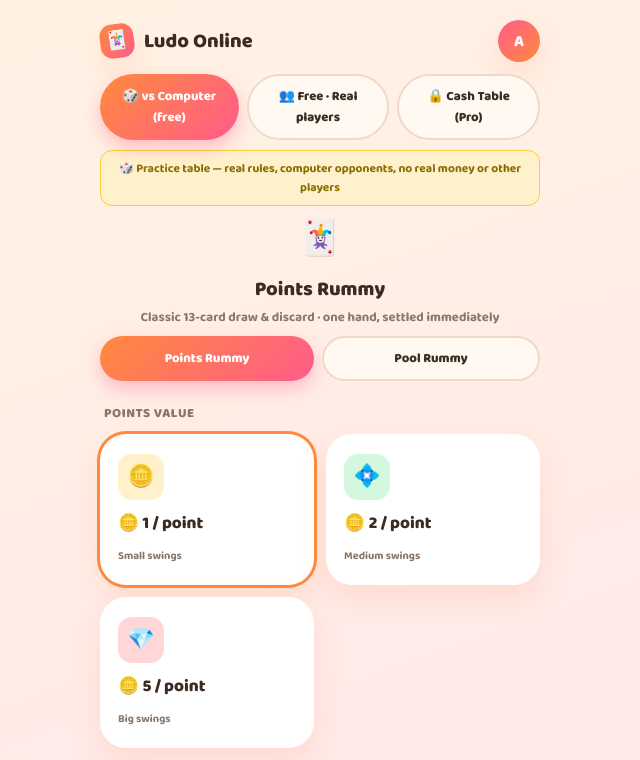
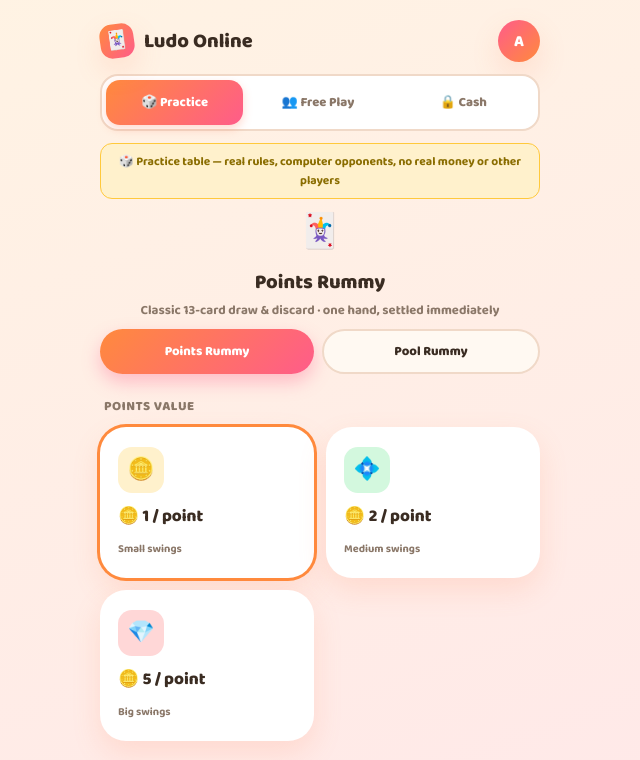
Before and after one commit to codesbaylab/ludo, a plain HTML site: page design/rummy-lobby.html in a window 1280 px wide. Shown: the top 760 px of the page, without its empty margins (320-960 px from the left). Drawn offline with nearby package versions, Linux system fonts and the light colour scheme.

Commit message:
Rummy lobby: compact segmented table-type picker (Practice / Free Play / Cash)

```diff
--- a/design/rummy-lobby.html
+++ b/design/rummy-lobby.html
@@ -12,8 +12,11 @@
 <script src="ui-dialog.js"></script>
 <meta name="theme-color" content="#ff8a3d">
 <style>
-  .table-type-picker { display:flex; gap:8px; margin: 0 0 10px; }
-  .table-type-btn { flex:1; }
+  /* One compact segmented control instead of three wrapping pills. */
+  .table-type-picker { display:flex; gap:4px; margin: 0 0 12px; padding:4px; background:var(--paper); border:2px solid var(--border); border-radius:18px; }
+  .table-type-btn { flex:1; min-width:0; padding:10px 4px; font-size:13px; white-space:nowrap; border-radius:14px; }
+  .table-type-picker .table-type-btn.btn-secondary { background:transparent; border-color:transparent; box-shadow:none; color:var(--text-dim); }
+  .table-type-picker .table-type-btn.btn-primary { box-shadow:0 4px 10px rgba(255,120,80,.28); }
   #start-link.disabled { opacity:.45; filter:grayscale(.4); pointer-events:none; }
   /* Rummy-specific bits only — everything else reuses styles.css's shared
      chrome (topbar, tile/action-grid, card, player-chip) the same way every
@@ -46,9 +49,9 @@
 
   <div style="padding: 8px 20px;">
     <div class="table-type-picker" id="table-type-picker">
-      <button type="button" class="btn btn-primary btn-sm table-type-btn" data-type="practice">🎲 vs Computer (free)</button>
-      <button type="button" class="btn btn-secondary btn-sm table-type-btn" data-type="free">👥 Free · Real players</button>
-      <button type="button" class="btn btn-secondary btn-sm table-type-btn" data-type="cash">💵 Cash Table (real money)</button>
+      <button type="button" class="btn btn-primary btn-sm table-type-btn" data-type="practice">🎲 Practice</button>
+      <button type="button" class="btn btn-secondary btn-sm table-type-btn" data-type="free">👥 Free Play</button>
+      <button type="button" class="btn btn-secondary btn-sm table-type-btn" data-type="cash">💵 Cash</button>
     </div>
 
     <div class="preview-banner-outer">
@@ -203,7 +206,7 @@
       const { data } = await ludoSupabase.from('profiles').select('is_pro').eq('id', session.user.id).single();
       isPro = !!data?.is_pro;
     }
-    if (!isPro) document.querySelector('.table-type-btn[data-type="cash"]').textContent = '🔒 Cash Table (Pro)';
+    if (!isPro) document.querySelector('.table-type-btn[data-type="cash"]').textContent = '🔒 Cash';
   })();
   async function promptGoPro() {
     const go = await ludoConfirm({ tone: 'accent', icon: '🔒', title: 'Pro members only',
```
